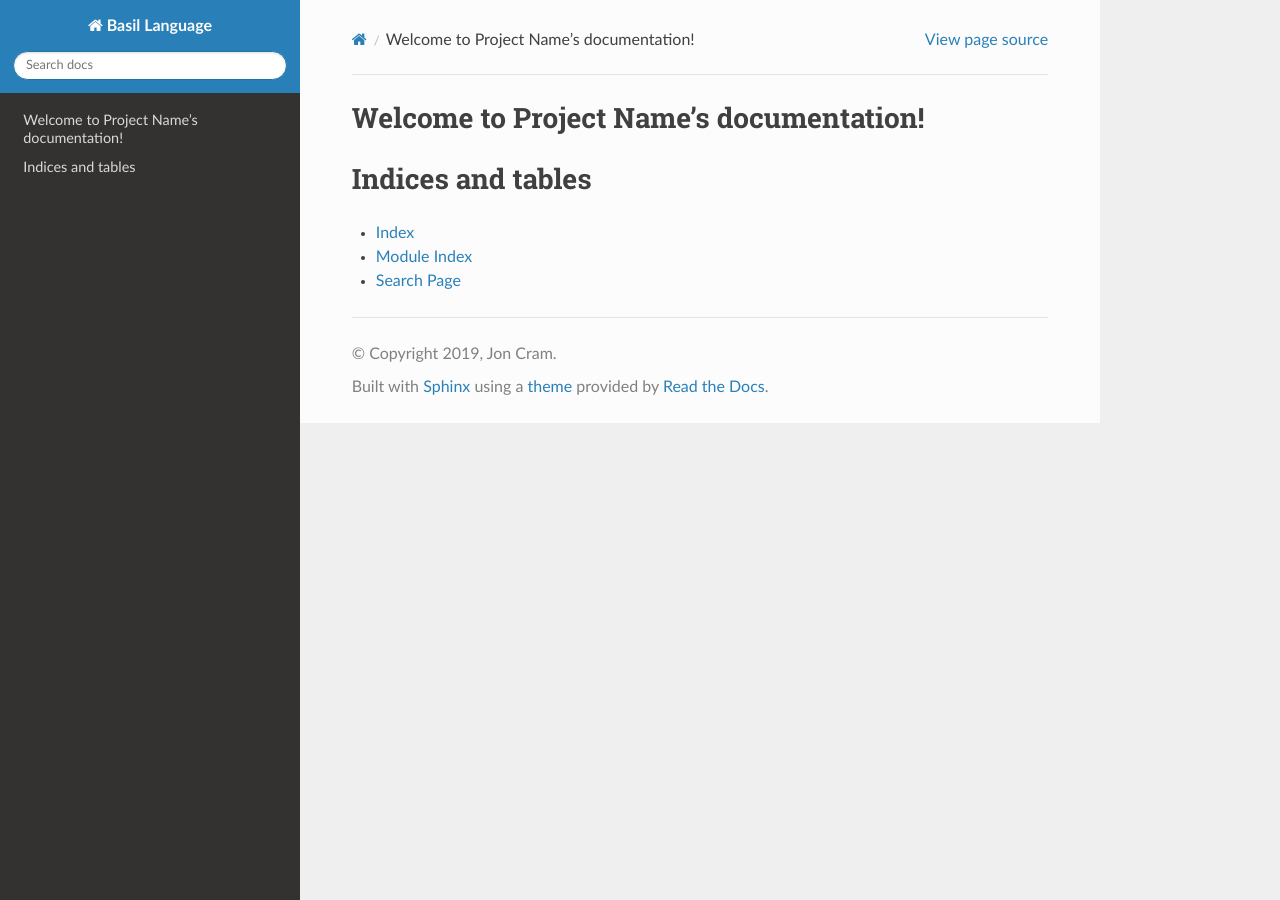
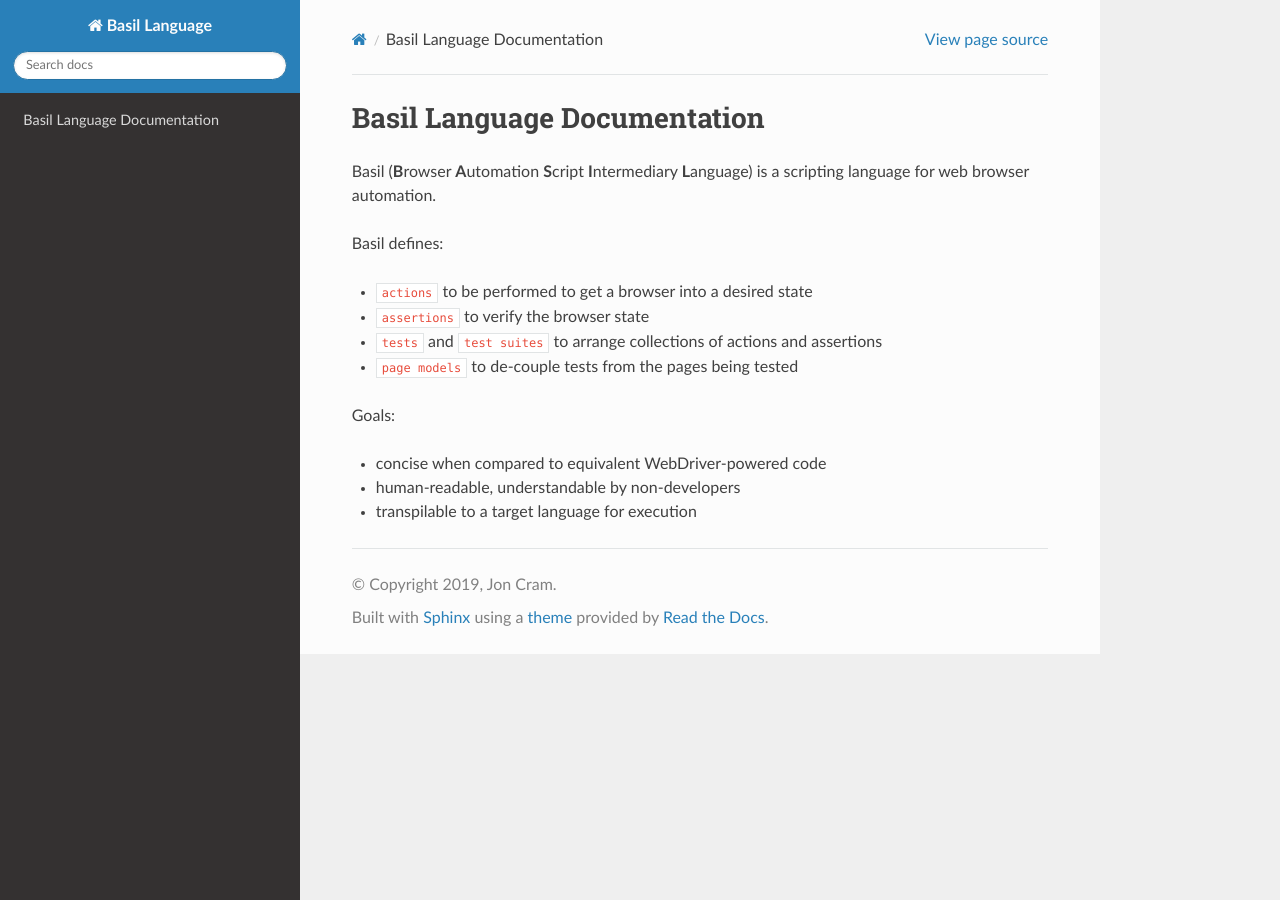
Before and after one commit to webignition/bas-spec, a Sphinx documentation site: the page built from docs/index.rst, in a window 1280 px wide. Built offline with Sphinx 7.4.7 and the Read the Docs theme 2.0.0, drawn with Linux system fonts in a browser that asks for light colours.

Commit message:
Create minimal index.rst

```diff
--- a/docs/index.rst
+++ b/docs/index.rst
@@ -3,18 +3,21 @@
    You can adapt this file completely to your liking, but it should at least
    contain the root `toctree` directive.
 
-Welcome to Project Name's documentation!
-========================================
+Basil Language Documentation
+============================
 
-.. toctree::
-   :maxdepth: 2
-   :caption: Contents:
+Basil (**B**\ rowser **A**\ utomation **S**\ cript **I**\ ntermediary **L**\ anguage) is a scripting language for web
+browser automation.
 
+Basil defines:
 
+* ``actions`` to be performed to get a browser into a desired state
+* ``assertions`` to verify the browser state
+* ``tests`` and ``test suites`` to arrange collections of actions and assertions
+* ``page models`` to de-couple tests from the pages being tested
 
-Indices and tables
-==================
+Goals:
 
-* :ref:`genindex`
-* :ref:`modindex`
-* :ref:`search`
+* concise when compared to equivalent WebDriver-powered code
+* human-readable, understandable by non-developers
+* transpilable to a target language for execution
```
